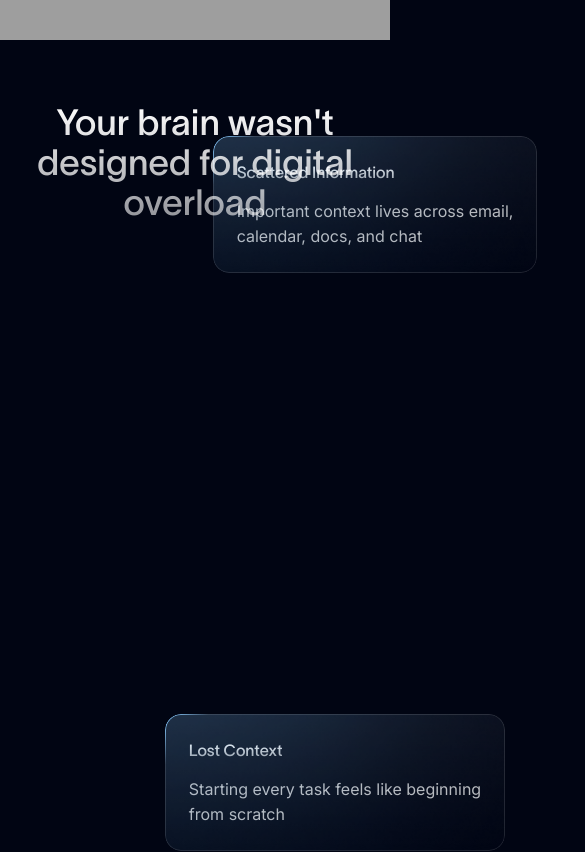
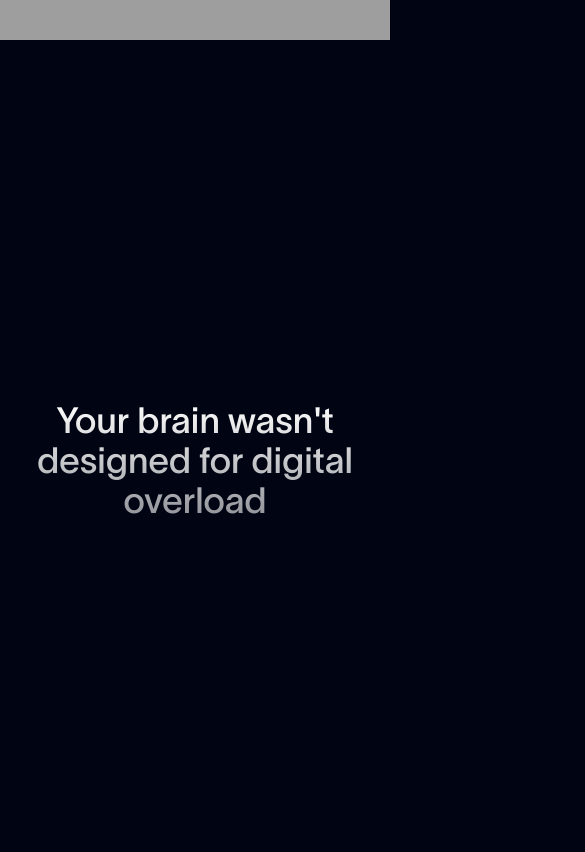
Before and after one commit to maxszymanski/sentient, a Next.js app: page / in a window 390 px wide. Shown: the part 860-1712 px from the top of the page, 585 px wide, since content can reach past the window. Built offline with nearby package versions, Linux system fonts and the light colour scheme; grey boxes are pictures that could not be loaded.

Commit message:
hide card on mobile

```diff
--- a/src/app/_components/_ui/Card.tsx
+++ b/src/app/_components/_ui/Card.tsx
@@ -12,7 +12,7 @@ interface CardProps {
 function Card({ title, children, position }: CardProps) {
     return (
         <div
-            className={`faq-border card-bg relative z-10 overflow-hidden rounded-2xl p-6 text-left lg:absolute`}
+            className={`faq-border card-bg relative z-10 hidden overflow-hidden rounded-2xl p-6 text-left lg:absolute lg:block`}
             style={{ left: `${position.x}px`, top: `${position.y}px` }}
         >
             <Image
```
